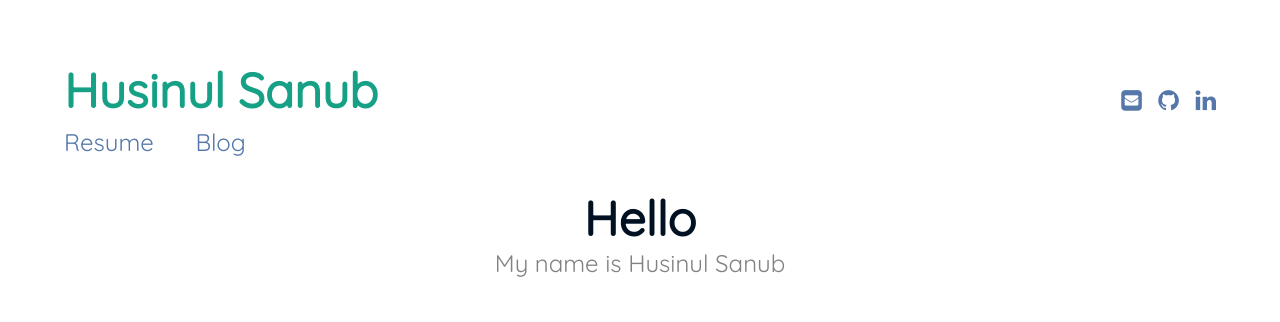
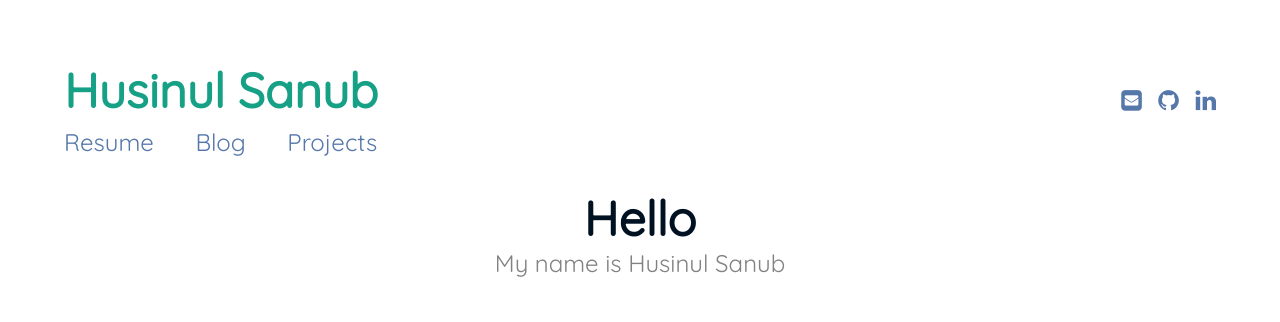
Before and after one commit to husinul/husinul.github.io, a Jekyll site: the page built from index.md, in a window 1280 px wide. Shown: the top 322 px of the page. Built offline with Jekyll 4.4.1, drawn with Linux system fonts in a browser that asks for light colours.

Commit message:
Update header.html

```diff
--- a/_includes/header.html
+++ b/_includes/header.html
@@ -4,6 +4,7 @@
 <ul class="menu">
 <li class="menu__entry"><a href="{{ '/resume' | prepend: site.baseurl }}">Resume</a></li>
 <li class="menu__entry"><a href="{{ '/blog' | prepend: site.baseurl }}">Blog</a></li>
+<li class="menu__entry"><a href="{{ '/blog' | prepend: site.baseurl }}">Projects</a></li>
 </ul>
 </div>
 <ul class="social-links">
```
